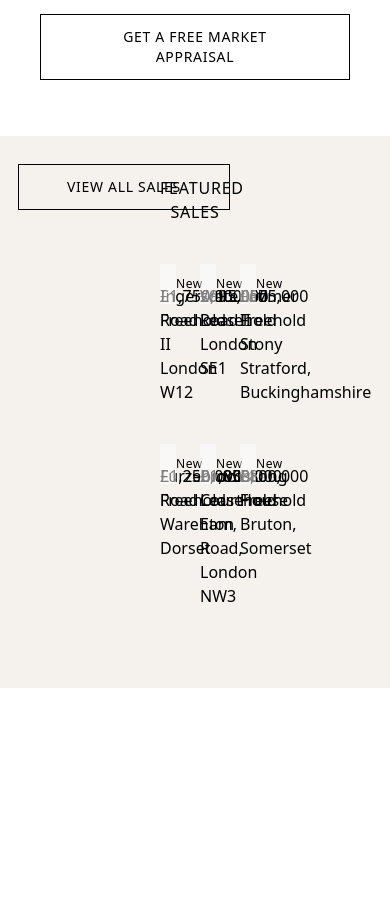
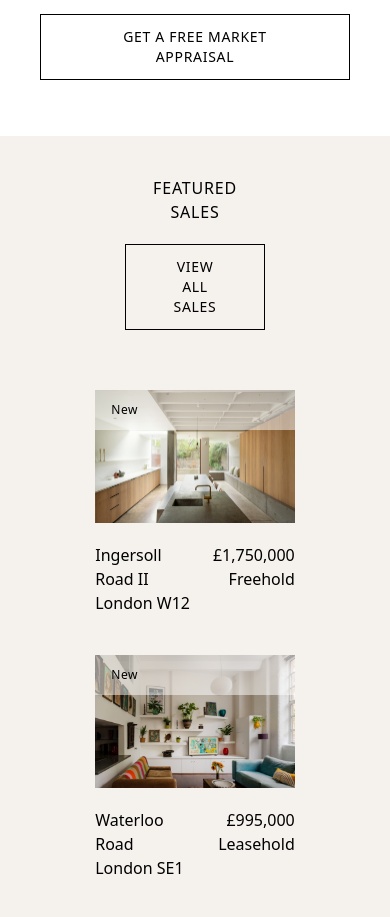
Before and after one commit to Monika-Choudhary/The-Modern-House, a website: page src/index.html in a window 390 px wide. Shown: the part 960-1877 px from the top of the page. Before the commit the page ends 1648 px from the top, so only its background shows below. Drawn offline with Linux system fonts and the light colour scheme.

Commit message:
feat: responsive design to 3rd section

```diff
--- a/src/index.html
+++ b/src/index.html
@@ -63,16 +63,16 @@
         </Section>
 
         <!-- 3rd Section -->
-        <section class="bg-cream py-10 px-40 relative">
+        <section class="bg-cream py-10 px-40 flex flex-col items-center lg:relative">
 
-            <h3 class=" static text-center uppercase tracking-wider">Featured Sales</h3>
+            <h3 class=" lg:static text-center uppercase tracking-wider ">Featured Sales</h3>
 
             <a href="#"><button
-                    class="button absolute top-7 right-40 hover:bg-black hover:text-white duration-500 ">View all
+                    class="button hover:bg-black hover:text-white duration-500  lg:absolute lg:top-2 lg:right-40 my-5">View all
                     Sales</button></a>
 
             <!-- image lists -->
-            <div class=" my-10 grid grid-cols-3  gap-10">
+            <div class=" my-10 grid lg:grid-cols-3  gap-10">
                 <!-- 1st image -->
                 <div>
                     <a href="#">
```
Also changed, not shown: src/output.css.
